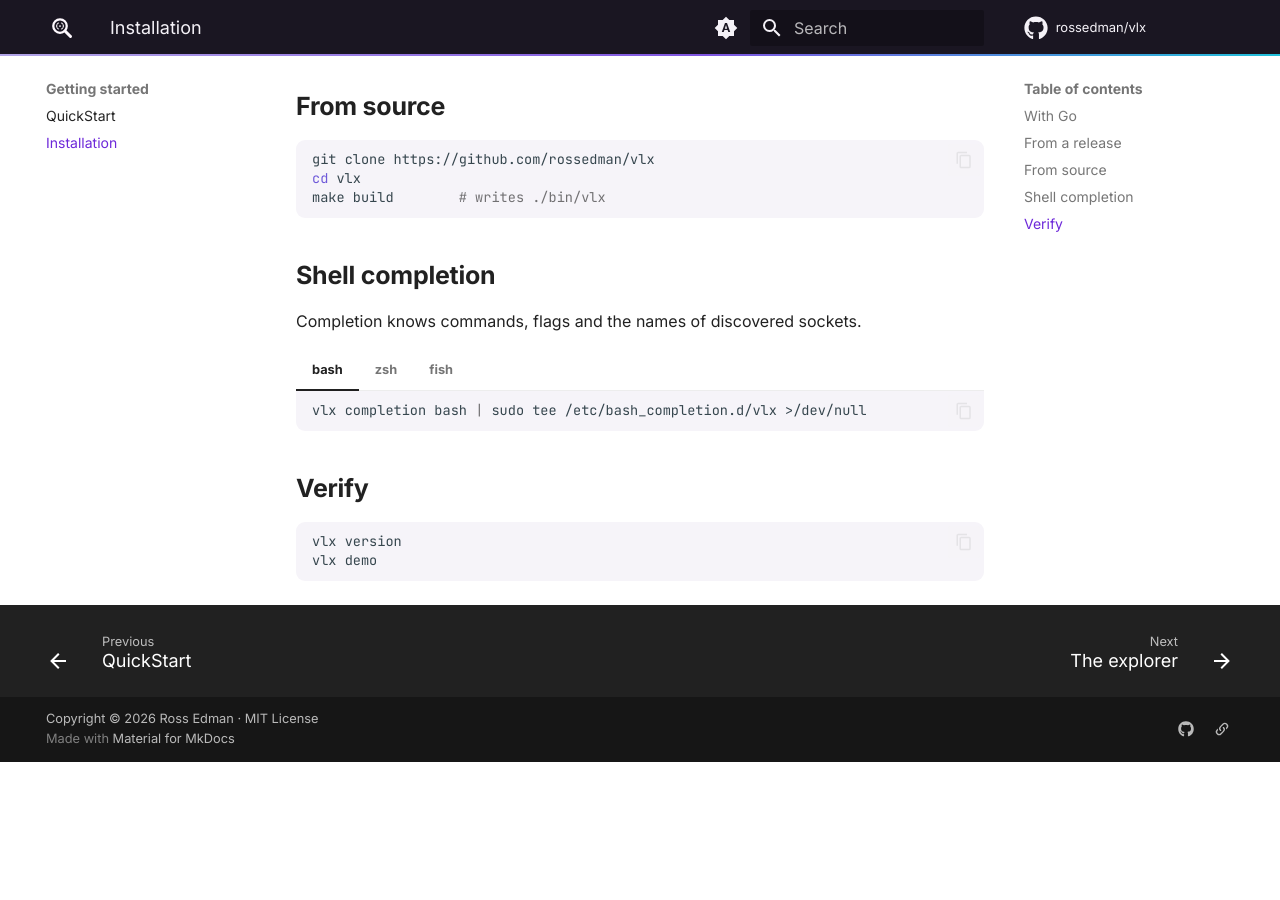
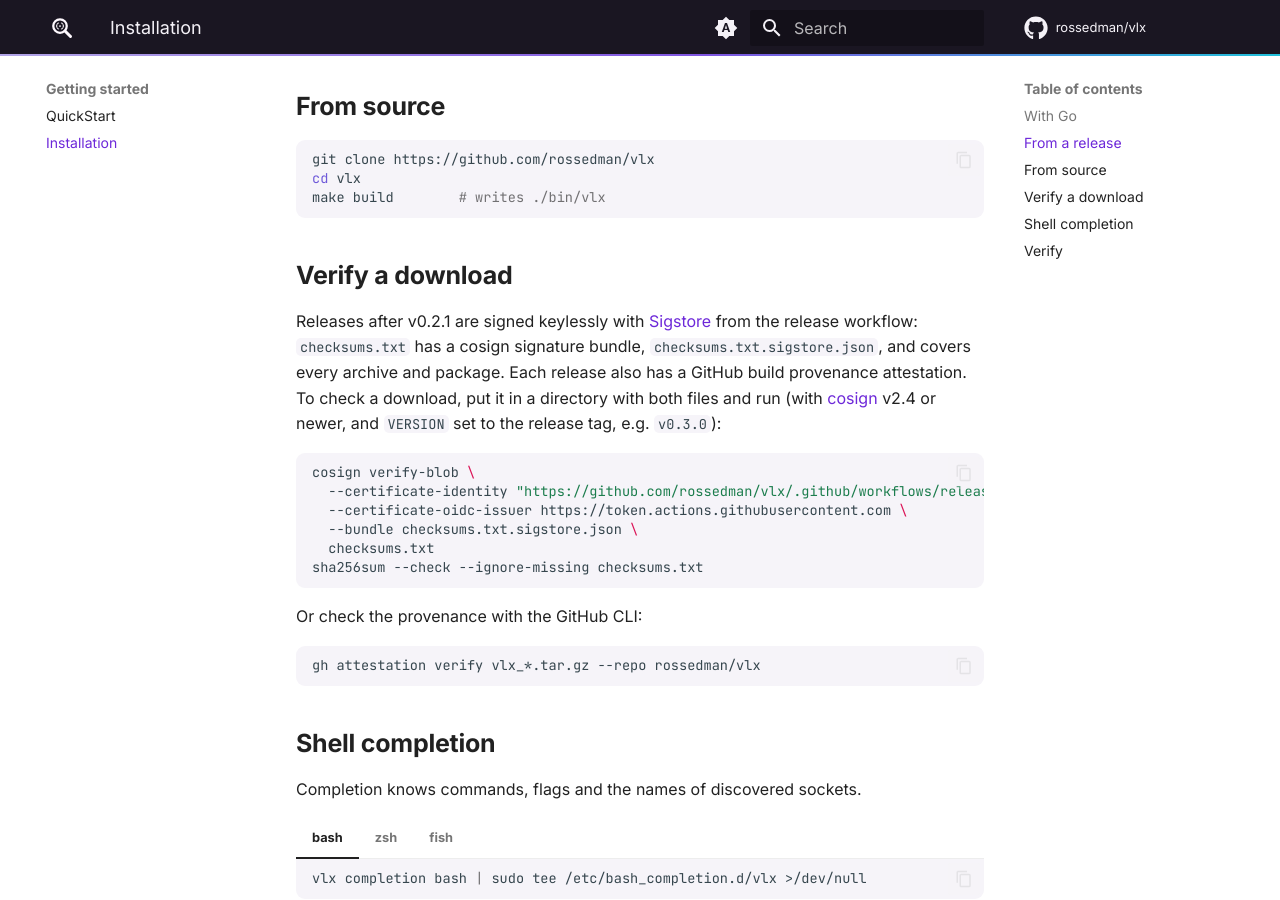
Before and after one commit to rossedman/vlx, an MkDocs documentation site: the page built from docs/getting-started/installation.md, in a window 1280 px wide and 900 px high, scrolled down 1006 px. Built offline with MkDocs 1.6.1 and Material for MkDocs 9.7.7, drawn with Linux system fonts in a browser that asks for light colours; comment, search, counter and statistics services are not loaded; before the commit the page ends 1768 px from its top, so only the background shows below that.

Commit message:
build: sign releases with cosign and attest provenance
Signs checksums.txt keylessly with the release workflow's OIDC identity,
adds a build provenance attestation, disables setup-go caching in the
release workflow, pins its actions, and documents verification.

Co-Authored-By: Claude Opus 5.5 <noreply@anthropic.com>

````diff
--- a/docs/getting-started/installation.md
+++ b/docs/getting-started/installation.md
@@ -45,6 +45,31 @@ cd vlx
 make build        # writes ./bin/vlx
 ```
 
+## Verify a download
+
+Releases after v0.2.1 are signed keylessly with [Sigstore](https://www.sigstore.dev/)
+from the release workflow: `checksums.txt` has a cosign signature bundle,
+`checksums.txt.sigstore.json`, and covers every archive and package. Each
+release also has a GitHub build provenance attestation. To check a download,
+put it in a directory with both files and run (with
+[cosign](https://docs.sigstore.dev/cosign/system_config/installation/) v2.4 or
+newer, and `VERSION` set to the release tag, e.g. `v0.3.0`):
+
+```sh
+cosign verify-blob \
+  --certificate-identity "https://github.com/rossedman/vlx/.github/workflows/release.yml@refs/tags/${VERSION}" \
+  --certificate-oidc-issuer https://token.actions.githubusercontent.com \
+  --bundle checksums.txt.sigstore.json \
+  checksums.txt
+sha256sum --check --ignore-missing checksums.txt
+```
+
+Or check the provenance with the GitHub CLI:
+
+```sh
+gh attestation verify vlx_*.tar.gz --repo rossedman/vlx
+```
+
 ## Shell completion
 
 Completion knows commands, flags and the names of discovered sockets.
````
Also changed, not shown: .goreleaser.yaml (+8 -0 lines), SECURITY.md (+25 -0 lines), 1 other file.
